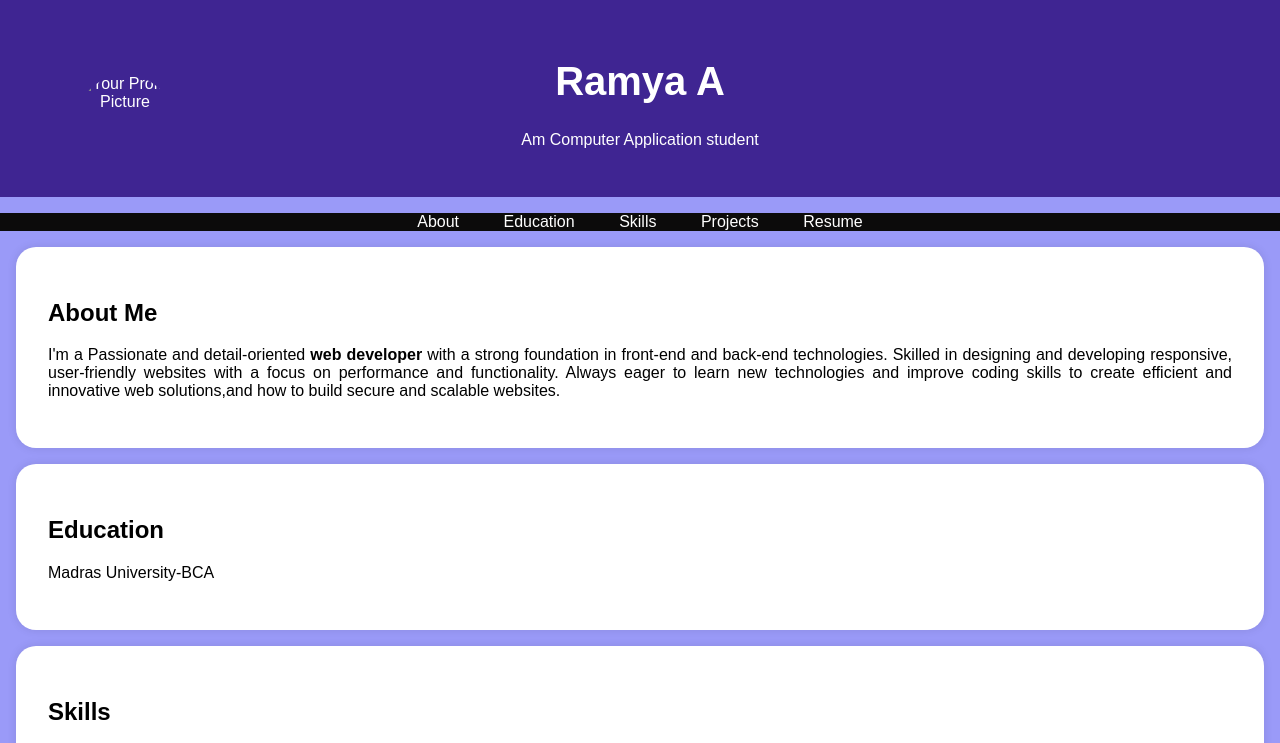
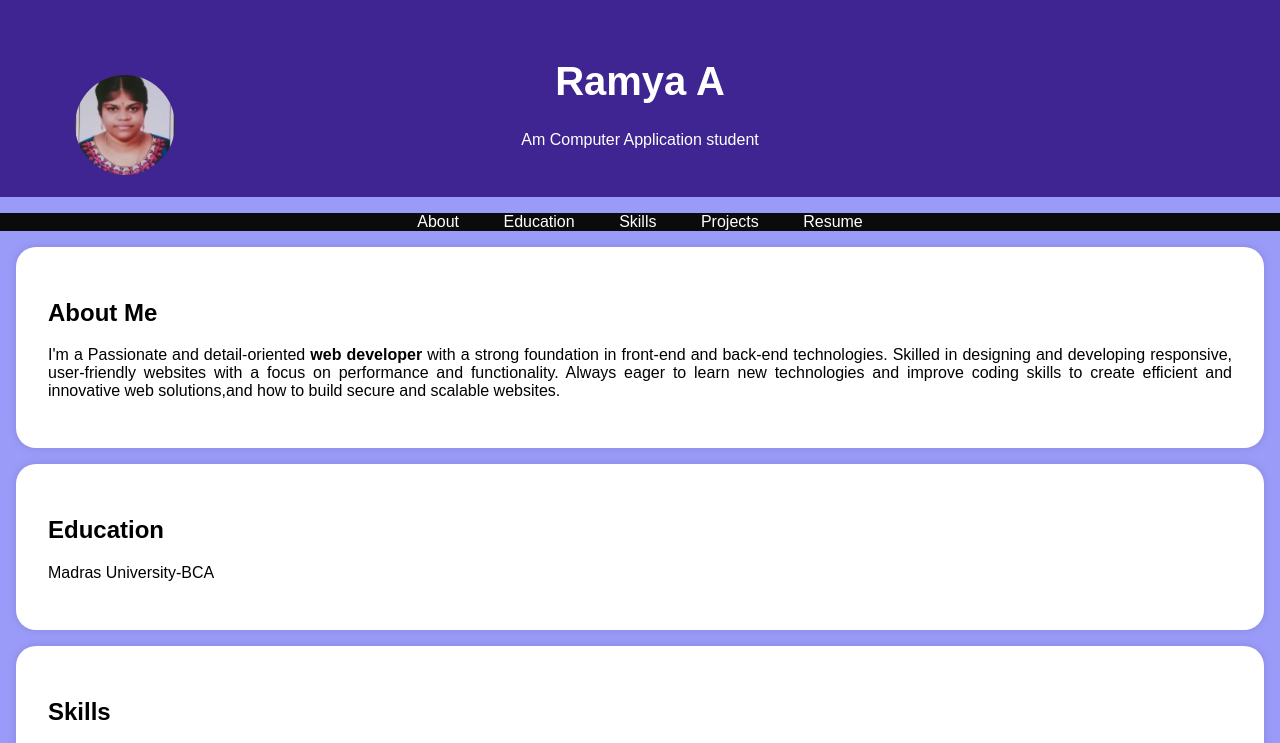
Before and after one commit to ramya2905/digital-portfolio, a plain HTML site: page index.html in a window 1280 px wide. Shown: the top 743 px of the page. Drawn offline with Linux system fonts and the light colour scheme.

Commit message:
index.html

```diff
--- a/index.html
+++ b/index.html
@@ -95,7 +95,7 @@
     <header>
         <div class="header-content">
             <!-- Add your profile picture here -->
-            <img src="passport photo.jpg" alt="Your Profile Picture" class="profile-picture">
+            <img src="IMG-20250324-WA0000.jpg" alt="Your Profile Picture" class="profile-picture">
             <h1>Ramya A</h1>
             <p>Am Computer Application student</p>
         </div>
```
